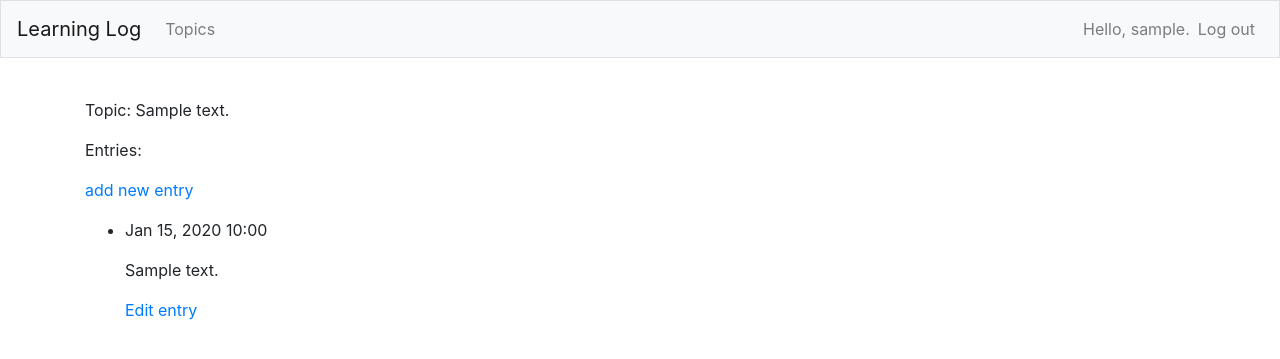
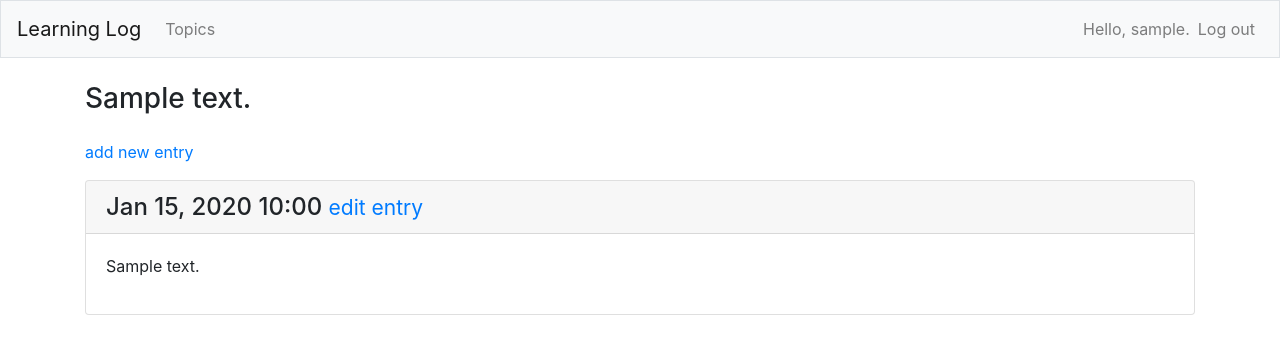
Before and after one commit to Andrei2020-web/Learning_log, a Django app: page /topics/1 in a window 1280 px wide. Shown: the top 359 px of the page. Run offline with Django 3.2, Linux system fonts and the light colour scheme; a user stored in the database is signed in; tables that the repository leaves empty hold one stand-in row (values such as "Sample post"); some libraries are stand-ins or nearby versions.

Commit message:
Использованы стили Bootstrap.

```diff
--- a/learning_logs/templates/learning_logs/topic.html
+++ b/learning_logs/templates/learning_logs/topic.html
@@ -1,25 +1,25 @@
 {% extends 'learning_logs/base.html' %}
 
+{% block page_header %}
+    <h3>{{ topic }}</h3>
+{% endblock page_header %}
+
 {% block content %}
-
-<p>Topic: {{ topic }}</p>
-
-<p>Entries:</p>
-<p>
-    <a href="{% url 'learning_logs:new_entry' topic.id %}">add new entry</a>
-</p>
-
-<ul>
+    <p>
+        <a href="{% url 'learning_logs:new_entry' topic.id %}">add new entry</a>
+    </p>
     {% for entry in entries %}
-    <li>
-        <p>{{entry.date_added|date:'M d, Y H:i' }}</p>
-        <p>{{entry.text|linebreaks}}</p>
-        <p><a href="{% url 'learning_logs:edit_entry' entry.id %}">Edit
-            entry</a>
-        </p>
-    </li>
-    {%empty%}
-    <li>There are no entries for this topic yet.</li>
-    {%endfor%}
-</ul>
+        <div class="card mb-3">
+            <h4 class="card-header">
+                {{entry.date_added|date:'M d, Y H:i' }}
+                <small><a href="{% url 'learning_logs:edit_entry' entry.id %}">
+                    edit entry</a></small>
+            </h4>
+            <div class="card-body">
+                {{ entry.text|linebreaks }}
+            </div>
+        </div>
+    {% empty %}
+        <p>There are no entries for this topic yet.</p>
+    {% endfor %}
 {% endblock content %}
```
